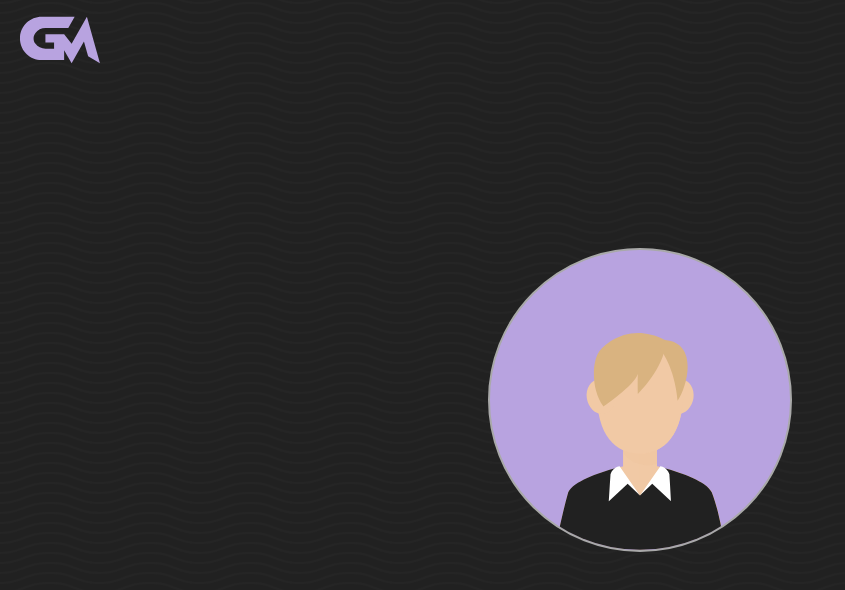
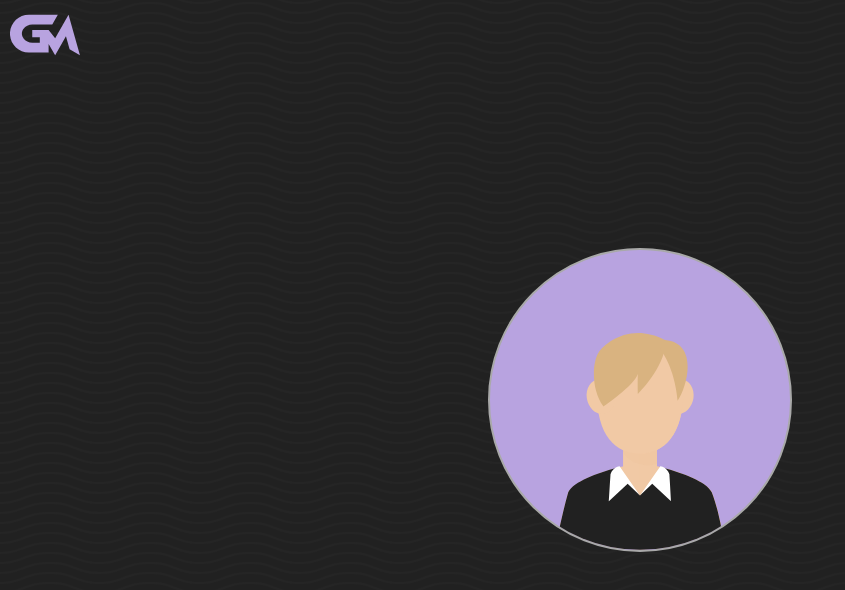
Before and after one commit to georgem00re/georgemoore, a React (Vite) app in the folder react-app/: page / in a window 1280 px wide. Shown: the top 590 px of the page, without its empty margins (0-845 px from the left). Built offline with nearby package versions, Linux system fonts and the light colour scheme.

Commit message:
additional changes

```diff
--- a/react-app/src/components/Logo/Logo.module.css
+++ b/react-app/src/components/Logo/Logo.module.css
@@ -6,9 +6,9 @@
 
 .container {
 	background-color: transparent;
-	height: 80px;
-	width: 80px;
+	height: 70px;
+	width: 70px;
 	overflow: hidden;
 	border-style: none;
-	margin-left: 20px;
+	margin-left: 10px;
 }
```
